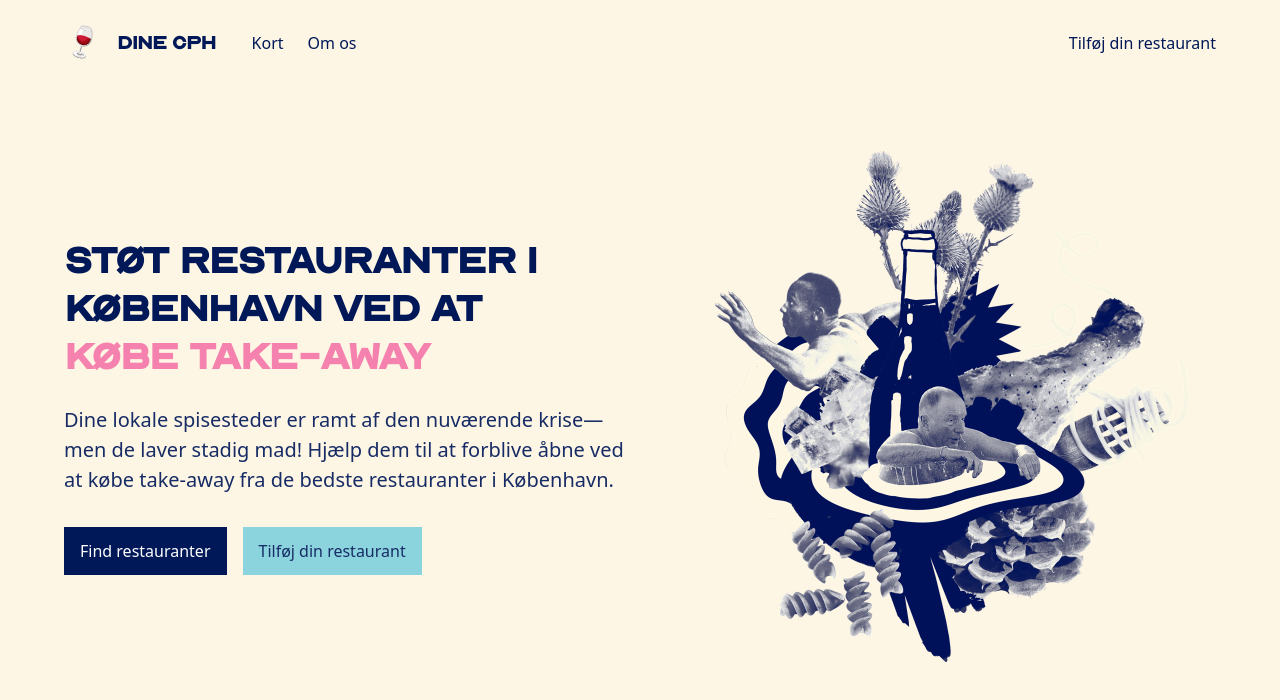
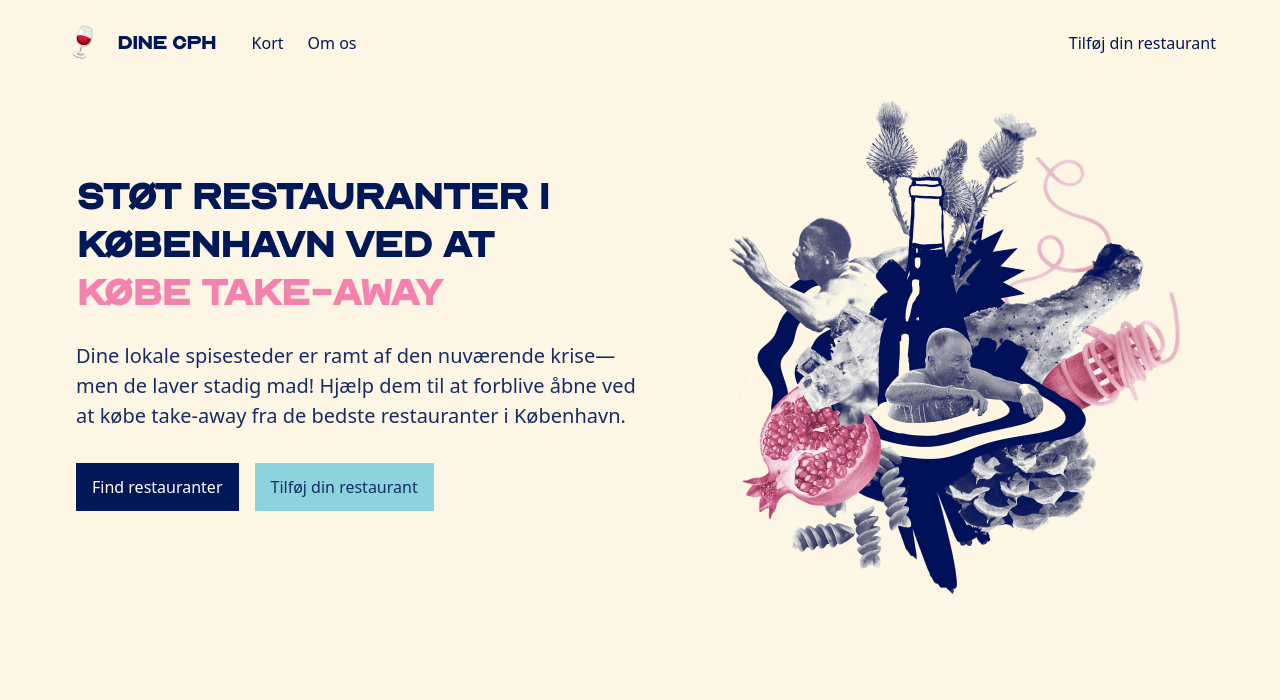
Before and after one commit to covid19-group/dinecph, a Next.js app: page / in a window 1280 px wide. Shown: the top 700 px of the page. Built offline with nearby package versions, Linux system fonts and the light colour scheme; a web font is replaced by a local one; what @tailwindcss/custom-forms would draw is missing.

Commit message:
new illu from kolbe

```diff
--- a/pages/index.js
+++ b/pages/index.js
@@ -9,9 +9,9 @@ export default () => (
     <Head />
     <div className="min-h-screen flex flex-col">
       <Nav />
-      <main className="flex-auto px-3 pt-16 pb-24">
-        <div className="max-w-6xl flex items-center mx-auto">
-          <div className="flex-auto md:pr-16">
+      <main className="flex-auto py-16 md:pt-8 lg:pt-0">
+        <div className="max-w-6xl flex items-center overflow-hidden mx-auto">
+          <div className="flex-auto w-128 flex-shrink-0 pl-3 md:pr-16">
             <h1 className="max-w-xl font-extrabold text-4xl sm:text-5xl leading-none mb-6">
               Støt restauranter i København ved at{' '}
               <br className="hidden sm:inline" />
@@ -36,9 +36,9 @@ export default () => (
             </div>
           </div>
           <img
-            src="/assets/hero-illu.png"
+            src="/assets/hero-illu-alt.png"
             alt="Vin og sjov"
-            className="w-128 h-128"
+            className="hidden md:block w-128 h-128"
           />
         </div>
       </main>
```
Also changed, not shown: public/assets/hero-illu-alt.png (added).
